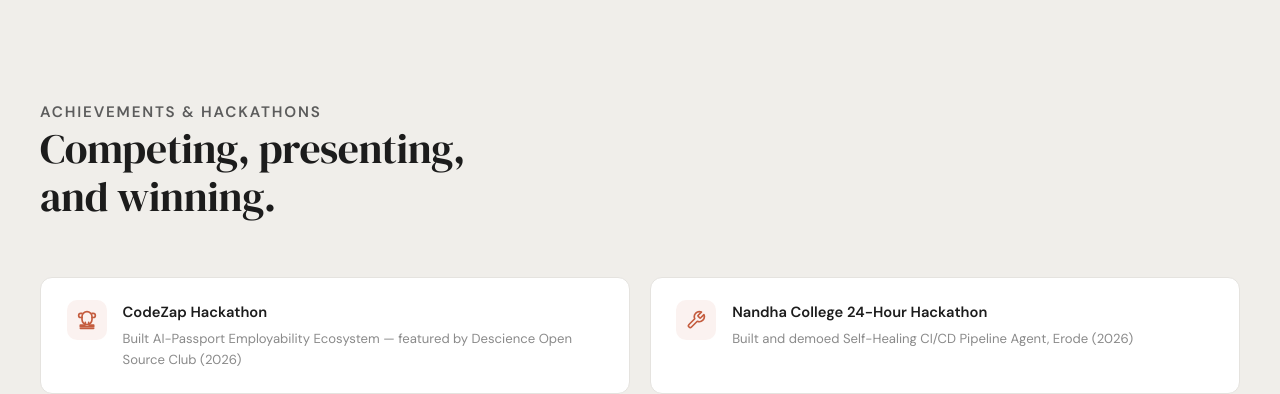
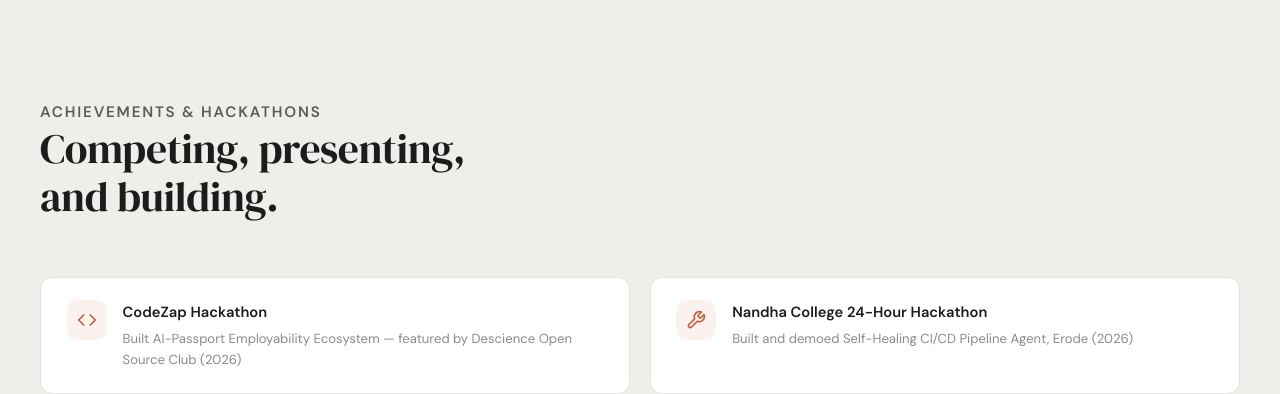
Before and after one commit to Manish7sgf/portfolio, a plain HTML site: page index.html in a window 1280 px wide. Shown: the part 6320-6714 px from the top of the page. Drawn offline with Linux system fonts and the light colour scheme.

Commit message:
fix: update CodeZap Hackathon icon from trophy to code brackets and heading from winning to building

```diff
--- a/index.html
+++ b/index.html
@@ -2142,13 +2142,13 @@
             <div class="section-header reveal-up">
                 <div>
                     <p class="label">Achievements & Hackathons</p>
-                    <h2>Competing, presenting,<br>and winning.</h2>
+                    <h2>Competing, presenting,<br>and building.</h2>
                 </div>
             </div>
             <div class="achievements-grid stagger-list">
                 <div class="achievement-card">
                     <div class="achievement-icon">
-                        <svg xmlns="http://www.w3.org/2000/svg" width="20" height="20" viewBox="0 0 24 24" fill="none" stroke="currentColor" stroke-width="2" stroke-linecap="round" stroke-linejoin="round"><path d="M6 9H4.5a2.5 2.5 0 0 1 0-5H6"/><path d="M18 9h1.5a2.5 2.5 0 0 0 0-5H18"/><path d="M4 22h16"/><path d="M10 14.66V17c0 .55-.45 1-1 1H4v2h16v-2h-5c-.55 0-1-.45-1-1v-2.34"/><path d="M12 2a6 6 0 0 1 6 6v3.5c0 3.3-2.7 6-6 6s-6-2.7-6-6V8a6 6 0 0 1 6-6z"/></svg>
+                        <svg xmlns="http://www.w3.org/2000/svg" width="20" height="20" viewBox="0 0 24 24" fill="none" stroke="currentColor" stroke-width="2" stroke-linecap="round" stroke-linejoin="round"><polyline points="16 18 22 12 16 6"/><polyline points="8 6 2 12 8 18"/></svg>
                     </div>
                     <div class="achievement-content">
                         <h4>CodeZap Hackathon</h4>
```
